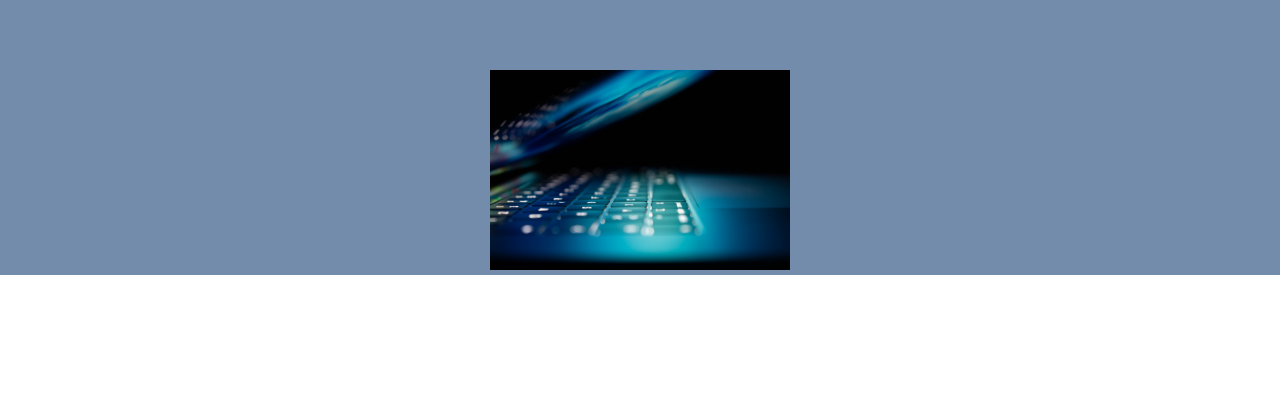
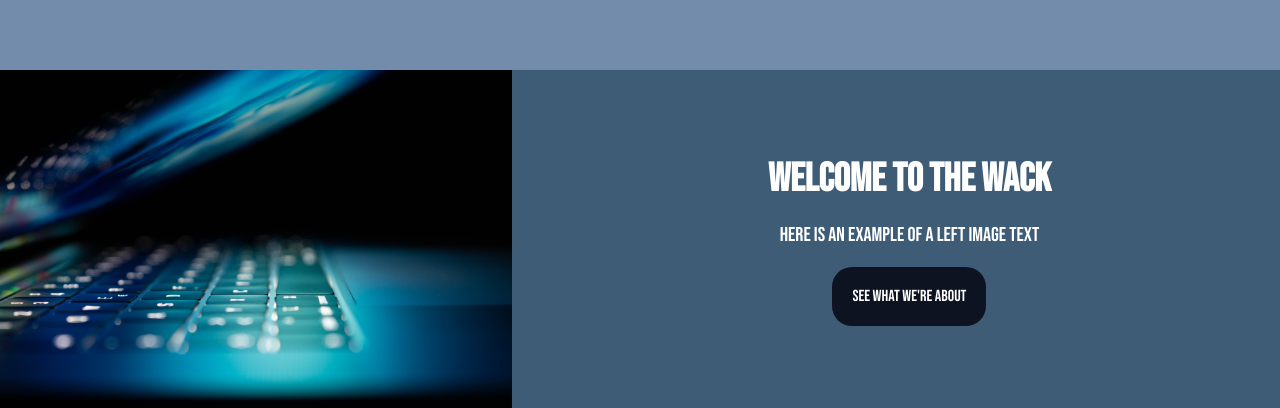
Before and after one commit to daxinator22/polfwack-tech-main, a React (Create React App) app: page / in a window 1280 px wide. Shown: the part 530-938 px from the top of the page. Before the commit the page ends 805 px from the top, so only its background shows below. Built offline with nearby package versions, Linux system fonts and the light colour scheme.

Commit message:
Adding text box

```diff
--- /dev/null
+++ b/src/components/Button.js
@@ -0,0 +1,39 @@
+import {COLORS, TEXT_PROPS} from "../AppConstants";
+import {useState} from "react";
+
+function Button(props){
+    const [hover, setHover] = useState(false);
+    return (
+        <button style={{
+            ...styles.button,
+            ...(hover ? styles.buttonHover : null)
+
+        }}
+        onMouseEnter={() => {
+            setHover(true);
+        }}
+        onMouseLeave={() => {
+            setHover(false);
+        }}>
+            {props.children}
+        </button>
+    );
+}
+
+const styles = {
+    button: {
+        padding: "20px 20px 20px 20px",
+        borderRadius: "20px",
+        border: 0,
+        backgroundColor: COLORS.accent1,
+        color: COLORS.text,
+        fontFamily: TEXT_PROPS.font,
+        fontSize: "16px",
+    },
+    buttonHover: {
+        transfrom: "scale(1.1)",
+        transitionDuration: "0.5s",
+    }
+}
+
+export default Button;
--- a/src/components/LeftImageText.js
+++ b/src/components/LeftImageText.js
@@ -1,16 +1,34 @@
+import {COLORS} from "../AppConstants";
+import TextBox from "./TextBox";
+
 function LeftImageText(props) {
     return (
-        <div>
+        <div style={styles.imageContainer}>
             <img style={styles.image} src={props.src}></img>
+            <div style={styles.spacer}></div>
+            <TextBox title="Welcome to the Wack" buttonText="See what we're about">{text}</TextBox>
         </div>
     )
 }
 
+const text = "Here is an example of a left image text";
+
 const styles = {
     image: {
-        height: "200px",
-        padding: 0,
-        margin: 0,
+        width: "40%",
+    },
+    imageContainer: {
+        display: "flex",
+        justifyContent: "left",
+        alignItems: "center",
+        backgroundColor: COLORS.accent2,
+        fontSize: "20px",
+    },
+    spacer: {
+        width: "20%",
+    },
+    text: {
+
     }
 }
 
--- /dev/null
+++ b/src/components/TextBox.js
@@ -0,0 +1,13 @@
+import Button from "./Button";
+
+function TextBox(props){
+    return (
+        <div>
+            <h1>{props.title}</h1>
+            <p>{props.children}</p>
+            <Button>{props.buttonText}</Button>
+        </div>
+    );
+}
+
+export default TextBox;
```
